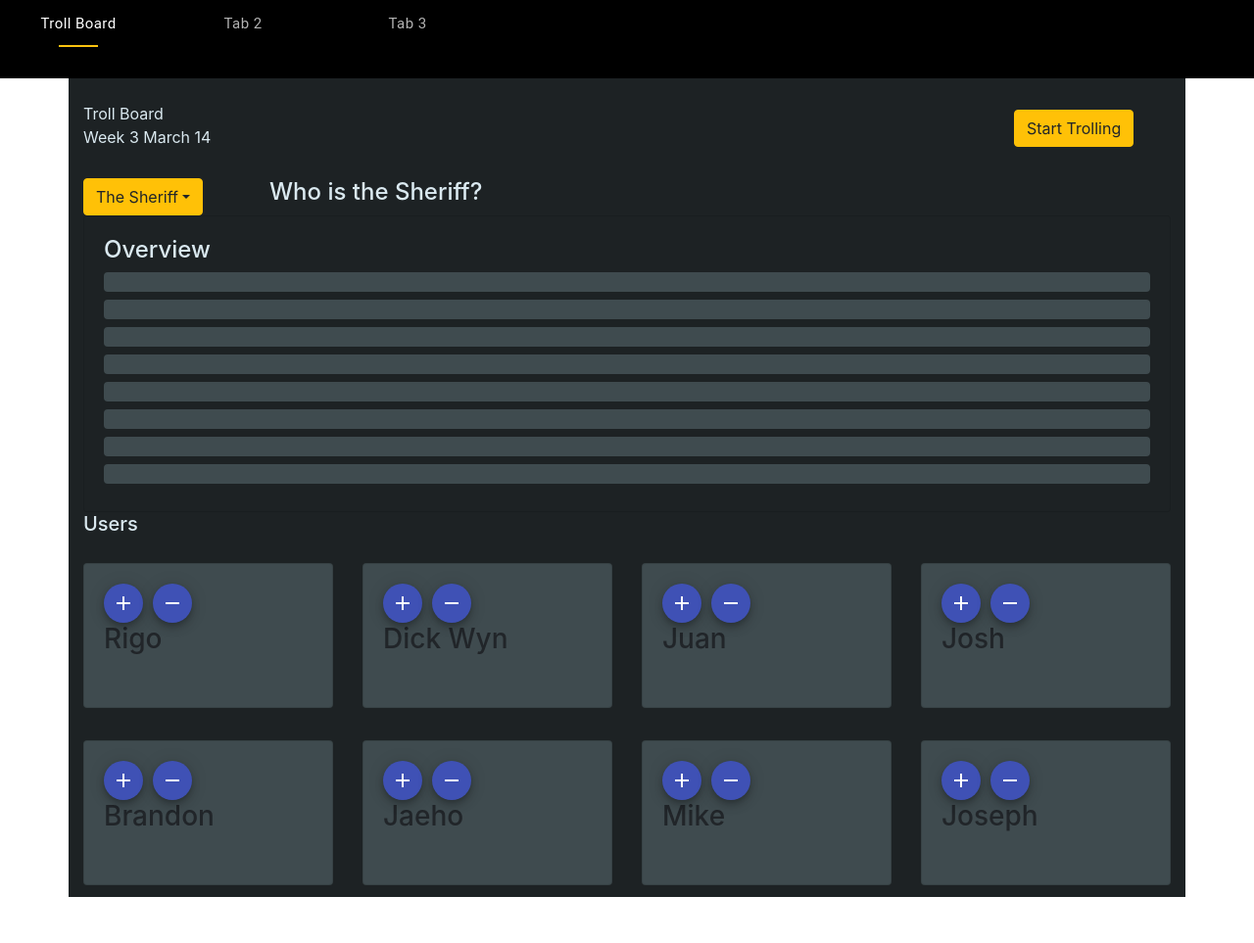
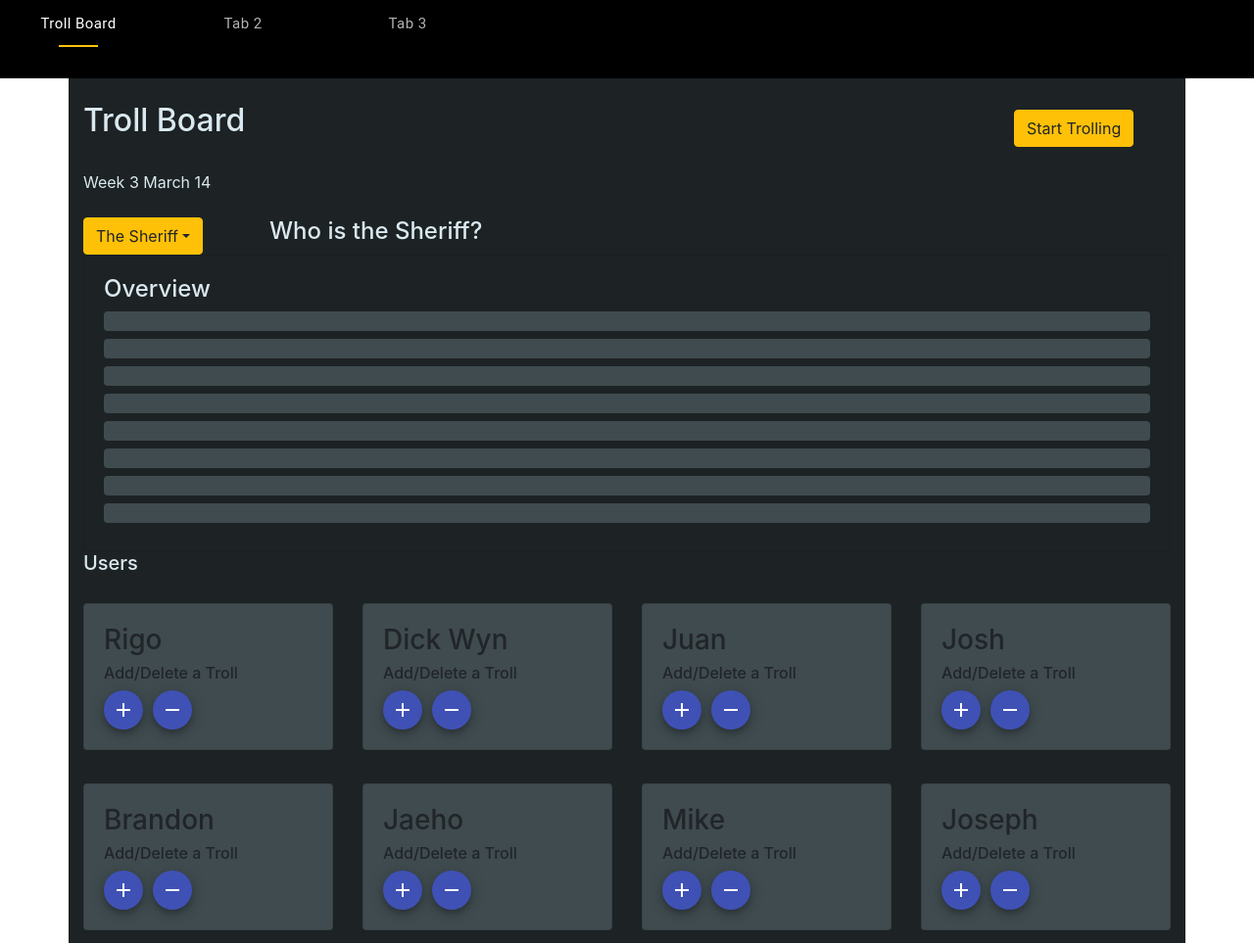
Before and after one commit to mikewarden/troll_board, a Gatsby site: page /app in a window 1280 px wide. Shown: the whole page at 98% size. Before the commit the page ends 916 px from the top, so only its background shows below. Built offline with nearby package versions, Linux system fonts and the light colour scheme; Gatsby itself is replaced by a stand-in of ours.

Commit message:
modified card styling.

```diff
--- a/src/components/card.js
+++ b/src/components/card.js
@@ -8,17 +8,18 @@ import AddIcon from '@material-ui/icons/Add';
 import RemoveIcon from '@material-ui/icons/Remove';
 
 const UserCard = (props) => {
-
+    const addDeleteText = "Add/Delete a Troll";
     return (
         <Card style={styles.cardRowStyle}>
                             <Card.Body>
+                                <h3>{props.name}</h3>
+                                <h6>{addDeleteText}</h6>
                                 <Fab size="small" style={styles.buttonStyle} color="primary" aria-label="add" onClick={props.increment}>
                                     <AddIcon />
                                 </Fab>
                                 <Fab size="small" color="primary" aria-label="add" onClick={props.decrement}>
                                     <RemoveIcon />
                                 </Fab>
-                                <h3>{props.name}</h3>
                                 <img src={props.userPic}></img>
                             </Card.Body>
                         </Card>
--- a/src/components/dropdown.js
+++ b/src/components/dropdown.js
@@ -6,7 +6,7 @@ import Dropdown from 'react-bootstrap/Dropdown'
 
         const onChange = (e) => {
             console.log(e.target.name);
-            const name = `This week's sheriff is ${e.target.name}`;
+            const name = `This week's Sheriff is ${e.target.name}`;
             props.onChange(name);
         }
         return (
--- a/src/pages/app.js
+++ b/src/pages/app.js
@@ -98,9 +98,11 @@ const App = (props) => {
                 <Row>
                     <Col xs={10}>
                         <br/>
-                        <span style={styles.headerText}>Troll Board</span>
+                        <span style={styles.headerText}><h2>Troll Board</h2></span>
                         <br/>
                         <span style={styles.headerText}>Week 3 March 14</span>
+                        <br/>
+                        <br/>
                     </Col>
                     <Col xs={2}><Button style={styles.buttonStyle} variant="warning">Start Trolling</Button></Col>
                     <Col xs={2}>
```
